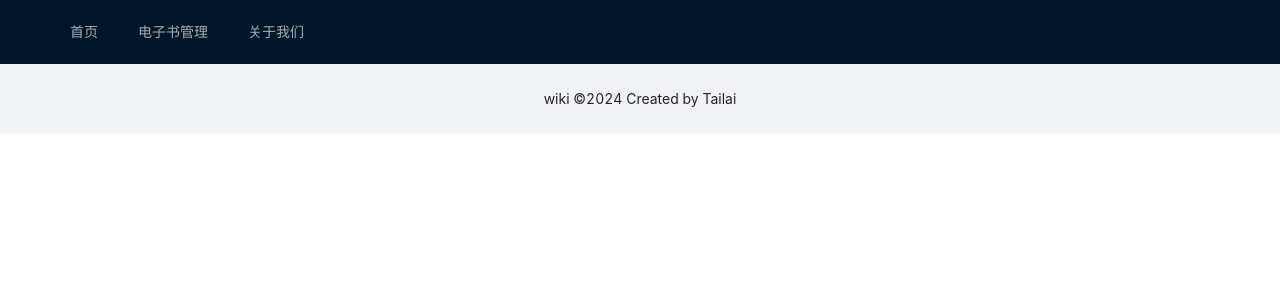
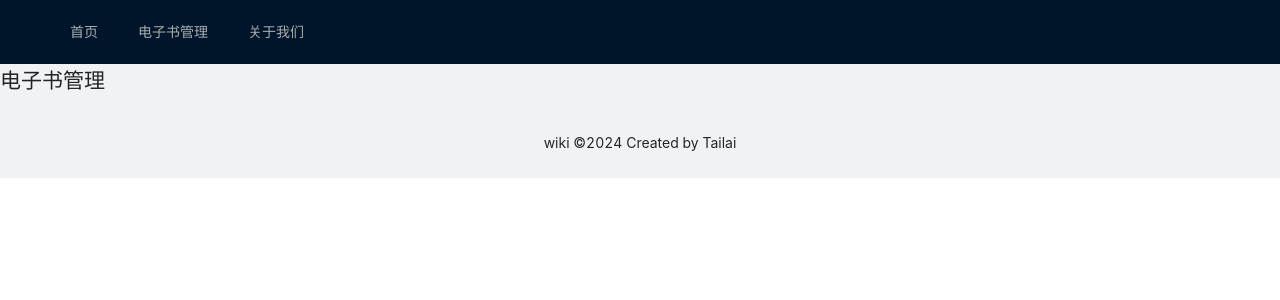
Before and after one commit to lvxueqinga/wikisys, a Vue app in the folder web/: page /admin/ebook in a window 1280 px wide. Shown: the top 300 px of the page. Built offline with nearby package versions, Linux system fonts and the light colour scheme; no server answers.

Commit message:
增加电子书管理页面（页面、路由、菜单） ； 增加导航链接跳转

```diff
--- a/web/src/components/the-header.vue
+++ b/web/src/components/the-header.vue
@@ -7,9 +7,15 @@
                 mode="horizontal"
                 :style="{ lineHeight: '64px' }"
         ><!--                v-model:selectedKeys="selectedKeys1"-->
-            <a-menu-item key="1">首页</a-menu-item>
-            <a-menu-item key="2">电子书管理</a-menu-item>
-            <a-menu-item key="3">关于我们</a-menu-item>
+            <a-menu-item key="/">
+                <router-link to="/">首页</router-link>
+            </a-menu-item>
+            <a-menu-item key="/admin/ebook">
+                <router-link to="/admin/ebook">电子书管理</router-link>
+            </a-menu-item>
+            <a-menu-item key="/about">
+                <router-link to="/about">关于我们</router-link>
+            </a-menu-item>
         </a-menu>
     </a-layout-header>
 </template>
--- a/web/src/router/index.ts
+++ b/web/src/router/index.ts
@@ -1,6 +1,7 @@
 import { createRouter, createWebHistory, RouteRecordRaw } from 'vue-router'
 import Home from '../views/home.vue'
 import About from '../views/about.vue'
+import AdminEbook from '../views/admin/admin-ebook.vue'
 
 const routes: Array<RouteRecordRaw> = [
   {
@@ -16,6 +17,11 @@
     // this generates a separate chunk (about.[hash].js) for this route
     // which is lazy-loaded when the route is visited.
     // component: () => import(/* webpackChunkName: "about" */ '../views/about.vue')
+  },
+  {
+    path: '/admin/ebook',
+    name: 'AdminEbook',
+    component: AdminEbook
   }
 ]
 
--- /dev/null
+++ b/web/src/views/admin/admin-ebook.vue
@@ -0,0 +1,5 @@
+<template>
+  <div class="about">
+    <h1>电子书管理</h1>
+  </div>
+</template>
```
Also changed, not shown: 1 other file (tests, documents, lock files or other folders).
